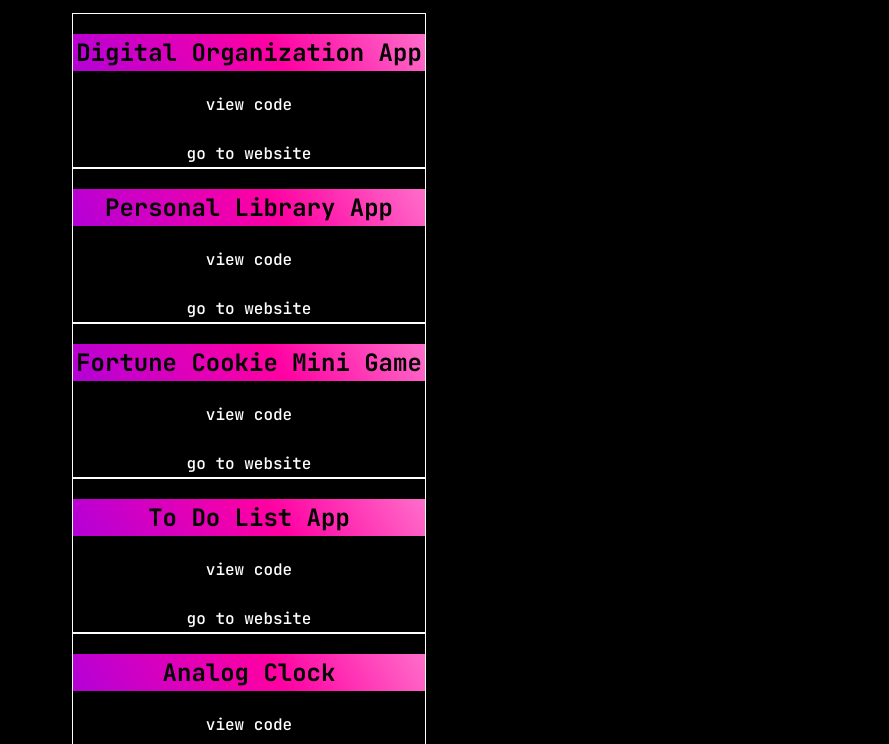
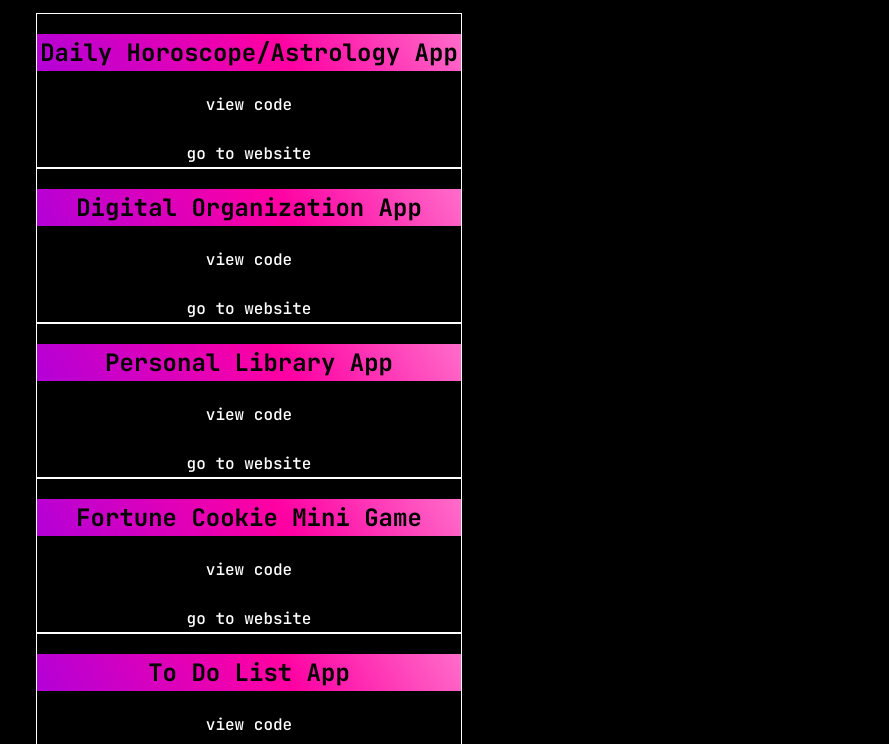
Before and after one commit to hakuthewizard/personal-portfolio, a plain HTML site: page projects.html in a window 1280 px wide. Shown: the part 56-800 px from the top of the page, without its empty margins (391-1280 px from the left). Drawn offline with Linux system fonts and the light colour scheme.

Commit message:
added new project

```diff
--- a/projects.html
+++ b/projects.html
@@ -17,6 +17,11 @@
             <a href ="./contact.html"  class="contact">CONTACT</a></div>
         </nav>
         <div class="projects ">
+            <div id="gridItem">
+                <h2 class="gradient-border heading">Daily Horoscope/Astrology App</h2>
+                    <a href="https://github.com/hakuthewizard/Daily-Horoscope-Astrology-React-App">view code</a><br>
+                    <a href="https://daily-horoscope-astrology-react-app.vercel.app/">go to website</a>
+        </div>
             <div id="gridItem">
                 <h2 class="gradient-border heading">Digital Organization App</h2>
                     <a href="https://github.com/hakuthewizard/react-organization-app">view code</a><br>
```
